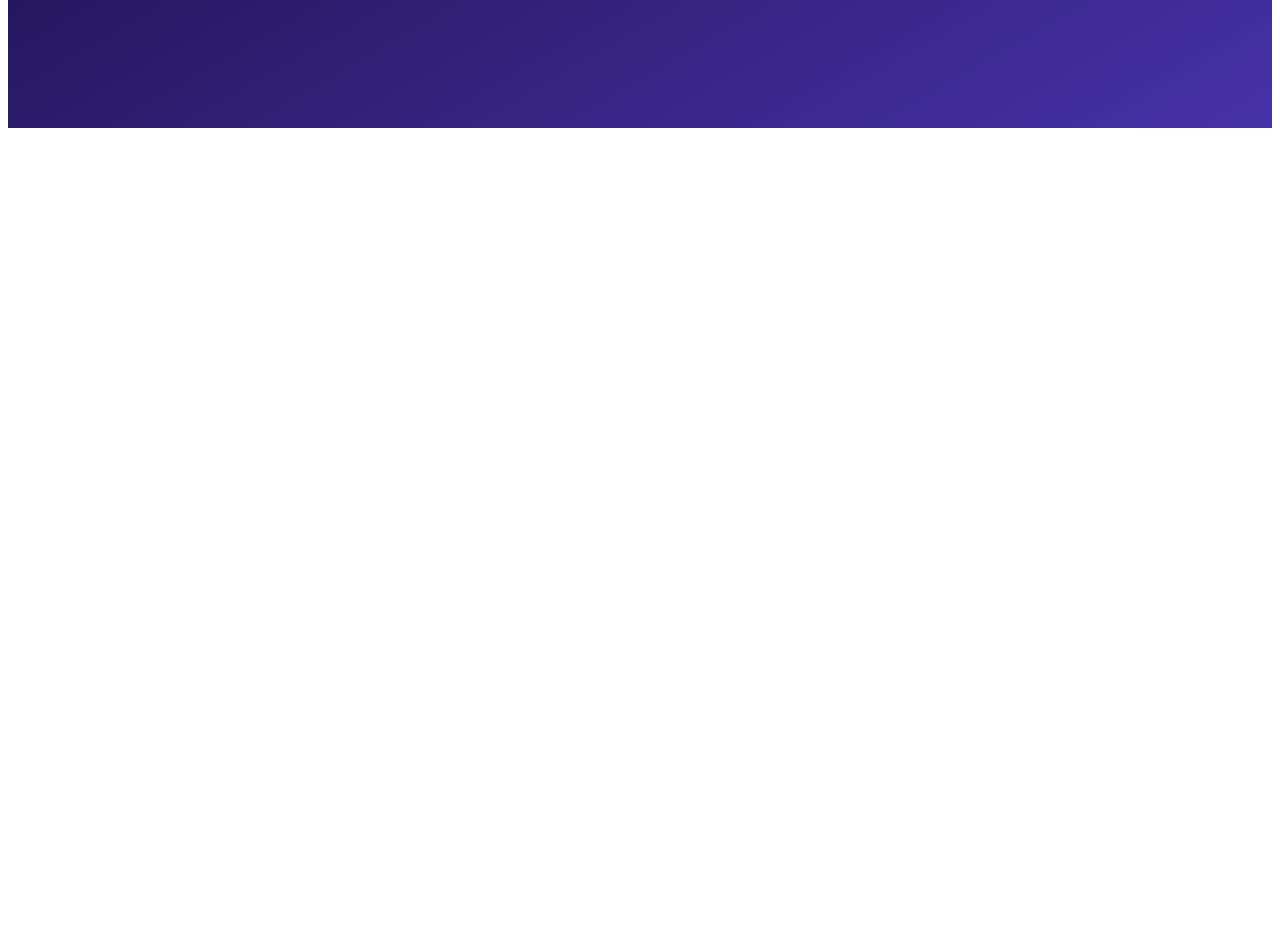
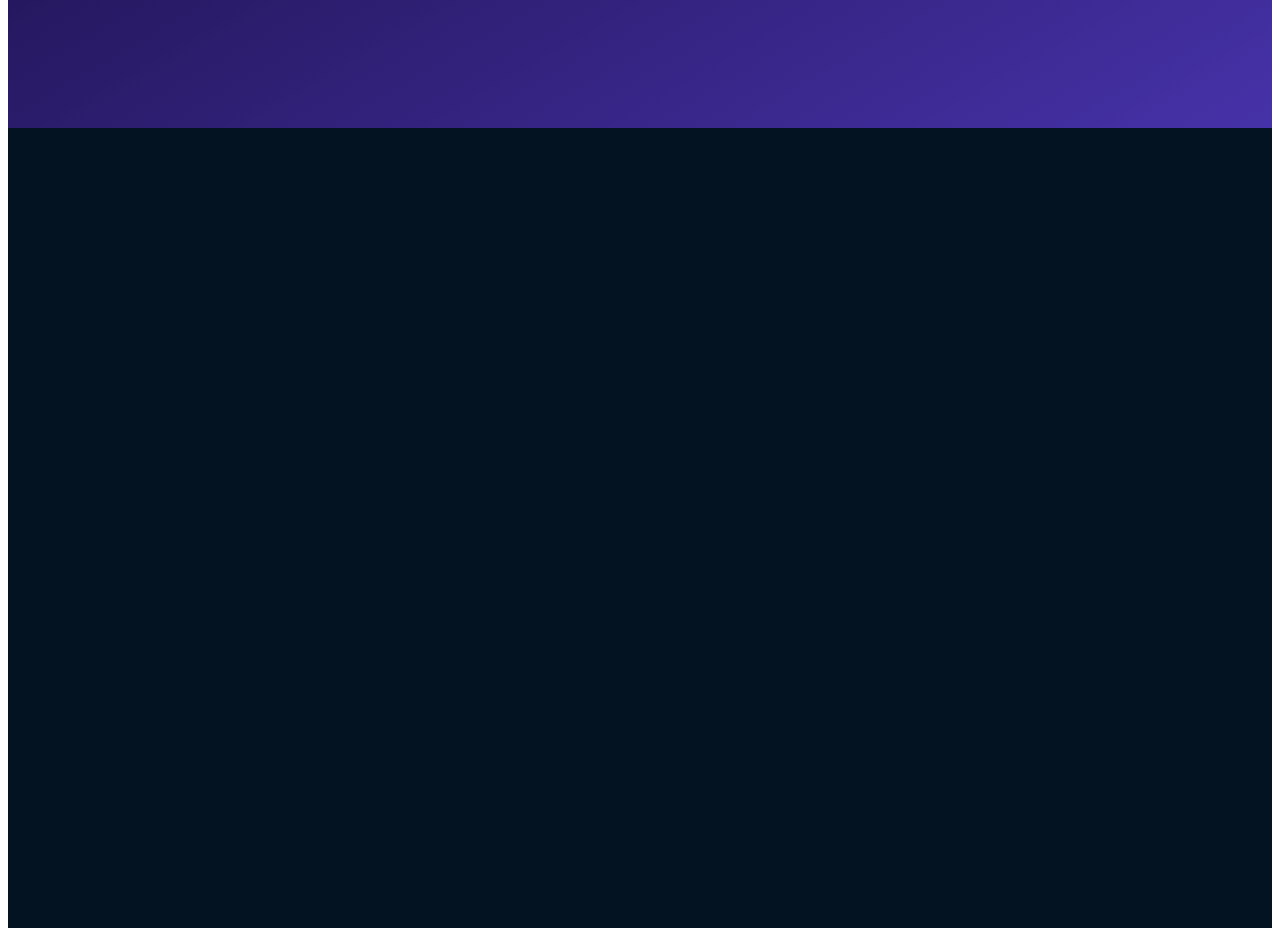
Before and after one commit to KarmitP98/CSS-Samples-Angular, an Angular app: page / in a window 1280 px wide. Shown: the part 2280-3216 px from the top of the page. Before the commit the page ends 2416 px from the top, so only its background shows below. Built offline with nearby package versions, Linux system fonts and the light colour scheme.

Commit message:
Added Heartbeat.

```diff
--- a/src/app/app.component.html
+++ b/src/app/app.component.html
@@ -1,3 +1,4 @@
 <app-neon-button></app-neon-button>
 <app-transparent-button></app-transparent-button>
 <app-tranparent-form></app-tranparent-form>
+<app-heartbeat></app-heartbeat>
--- a/src/app/app.module.ts
+++ b/src/app/app.module.ts
@@ -6,13 +6,15 @@ import {AppComponent} from './app.component';
 import {NeonButtonComponent} from './neon-button/neon-button.component';
 import {TransparentButtonComponent} from './transparent-button/transparent-button.component';
 import {TranparentFormComponent} from './tranparent-form/tranparent-form.component';
+import {HeartbeatComponent} from './heartbeat/heartbeat.component';
 
 @NgModule({
   declarations: [
     AppComponent,
     NeonButtonComponent,
     TransparentButtonComponent,
-    TranparentFormComponent
+    TranparentFormComponent,
+    HeartbeatComponent
   ],
   imports: [
     BrowserModule,
--- /dev/null
+++ b/src/app/heartbeat/heartbeat.component.html
@@ -0,0 +1,4 @@
+<body>
+<a href="#">
+</a>
+</body>
--- /dev/null
+++ b/src/app/heartbeat/heartbeat.component.scss
@@ -0,0 +1,49 @@
+body {
+  margin: 0;
+  padding: 0;
+  display: flex;
+  justify-content: center;
+  align-items: center;
+  min-height: 100vh;
+  background: #031321;
+  font-family: Consolas;
+}
+
+a {
+  position: relative;
+  display: inline-block;
+  padding: 30px 30px;
+  color: greenyellow;
+  background: greenyellow;
+  text-transform: uppercase;
+  letter-spacing: 4px;
+  text-decoration: none;
+  font-size: 24px;
+  overflow: hidden;
+  border-radius: 50%;
+  animation: heartbeat 1s forwards infinite;
+  filter: blur(1px);
+  transition: 0.2s;
+}
+
+a:hover {
+  transform: scale(1.2);
+}
+
+@keyframes heartbeat {
+  0% {
+    opacity: 0;
+    padding: 0;
+    box-shadow: none;
+  }
+  30%, 80% {
+    opacity: 1;
+    padding: 30px 30px;
+    box-shadow: 0 0 10px greenyellow, 0 0 40px greenyellow, 0 0 80px greenyellow;
+  }
+  100% {
+    opacity: 0;
+    padding: 0;
+    box-shadow: none;
+  }
+}
--- /dev/null
+++ b/src/app/heartbeat/heartbeat.component.ts
@@ -0,0 +1,16 @@
+import {Component, OnInit} from '@angular/core';
+
+@Component({
+  selector: 'app-heartbeat',
+  templateUrl: './heartbeat.component.html',
+  styleUrls: ['./heartbeat.component.scss']
+})
+export class HeartbeatComponent implements OnInit {
+
+  constructor() {
+  }
+
+  ngOnInit(): void {
+  }
+
+}
```
